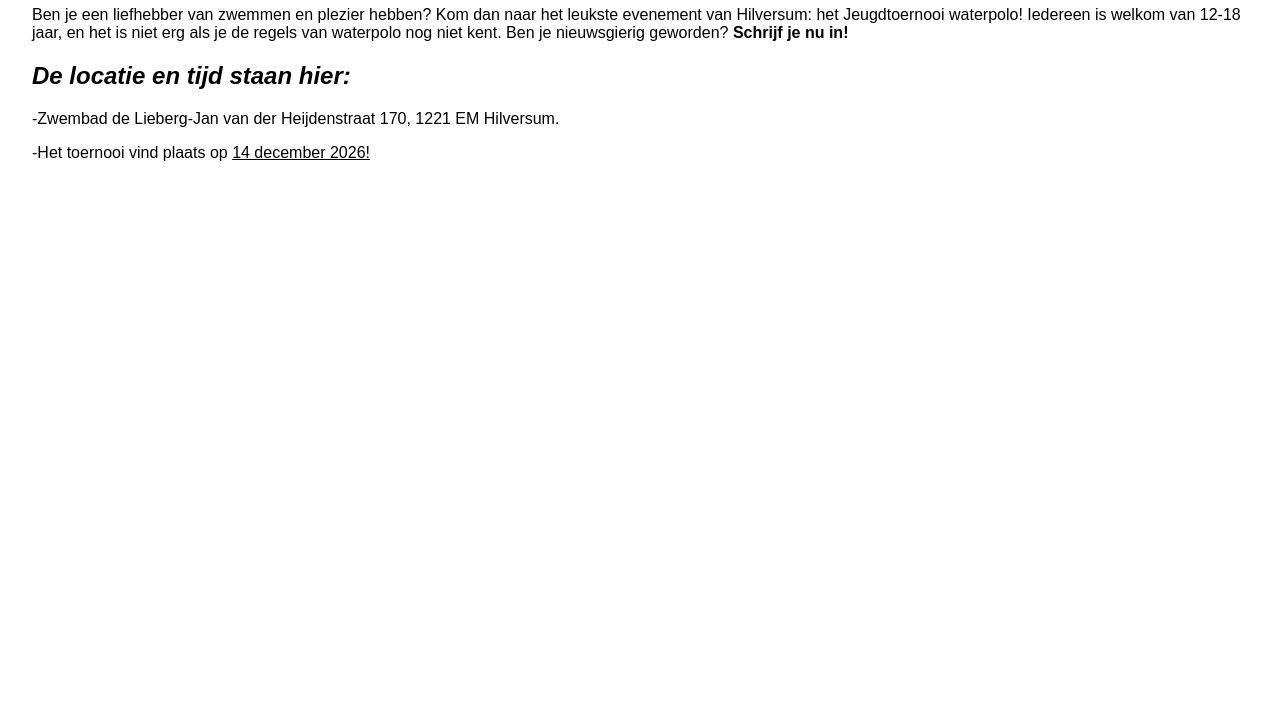
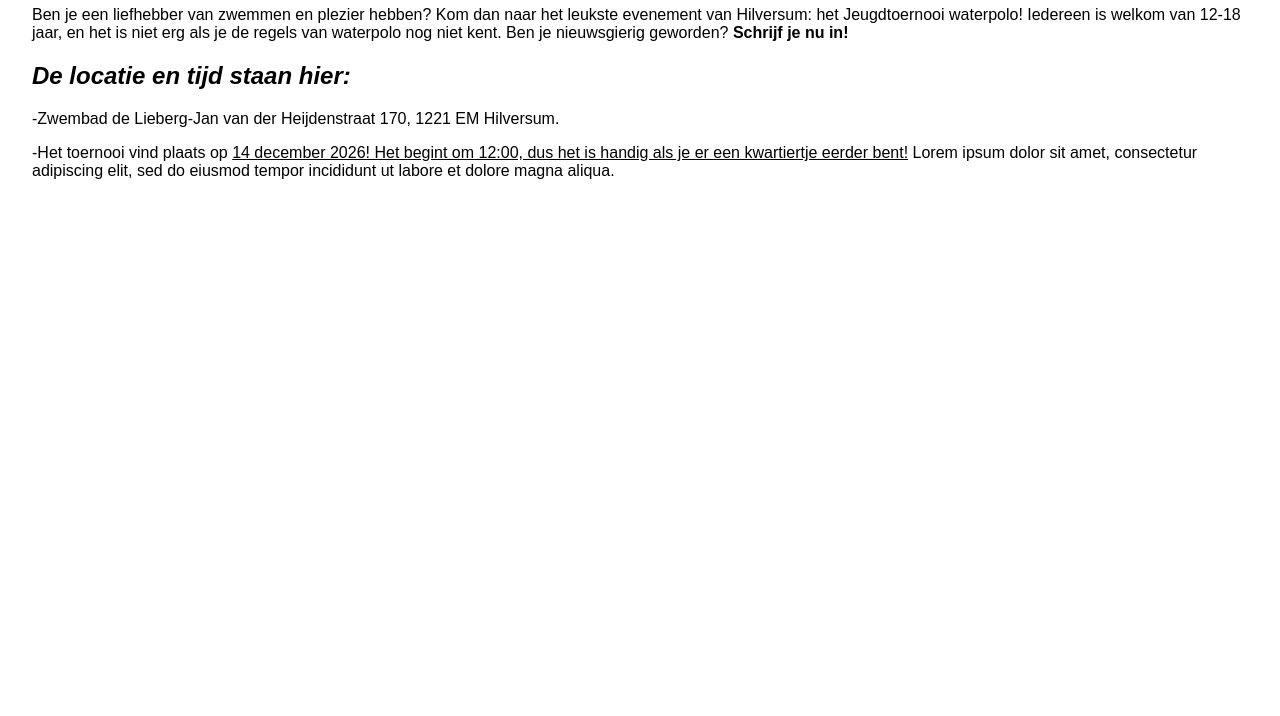
Before and after one commit to 199517-INF/weektaak-2, a plain HTML site: page index.html in a window 1280 px wide. Shown: the part 84-800 px from the top of the page. Drawn offline with Linux system fonts and the light colour scheme.

Commit message:
WebLab Run 24-11-2026 10:41:25 (UTC+01:00)

```diff
--- a/index.html
+++ b/index.html
@@ -12,6 +12,7 @@
   <script src="script.js"></script>
   <h2> <i>De locatie en tijd staan hier: </i> </h2>
   <p> -Zwembad de Lieberg-Jan van der Heijdenstraat 170, 1221 EM Hilversum. </p>
-  <p2>-Het toernooi vind plaats op <u>14 december 2026!</u> </p2>
+  <p2>-Het toernooi vind plaats op <u>14 december 2026! Het begint om 12:00, dus het is handig als je er een kwartiertje eerder bent!</u> </p2>
+  <p3>Lorem ipsum dolor sit amet, consectetur adipiscing elit, sed do eiusmod tempor incididunt ut labore et dolore magna aliqua.</p3>
 </body>
 </html>
```
Also changed, not shown: 1 other file.
